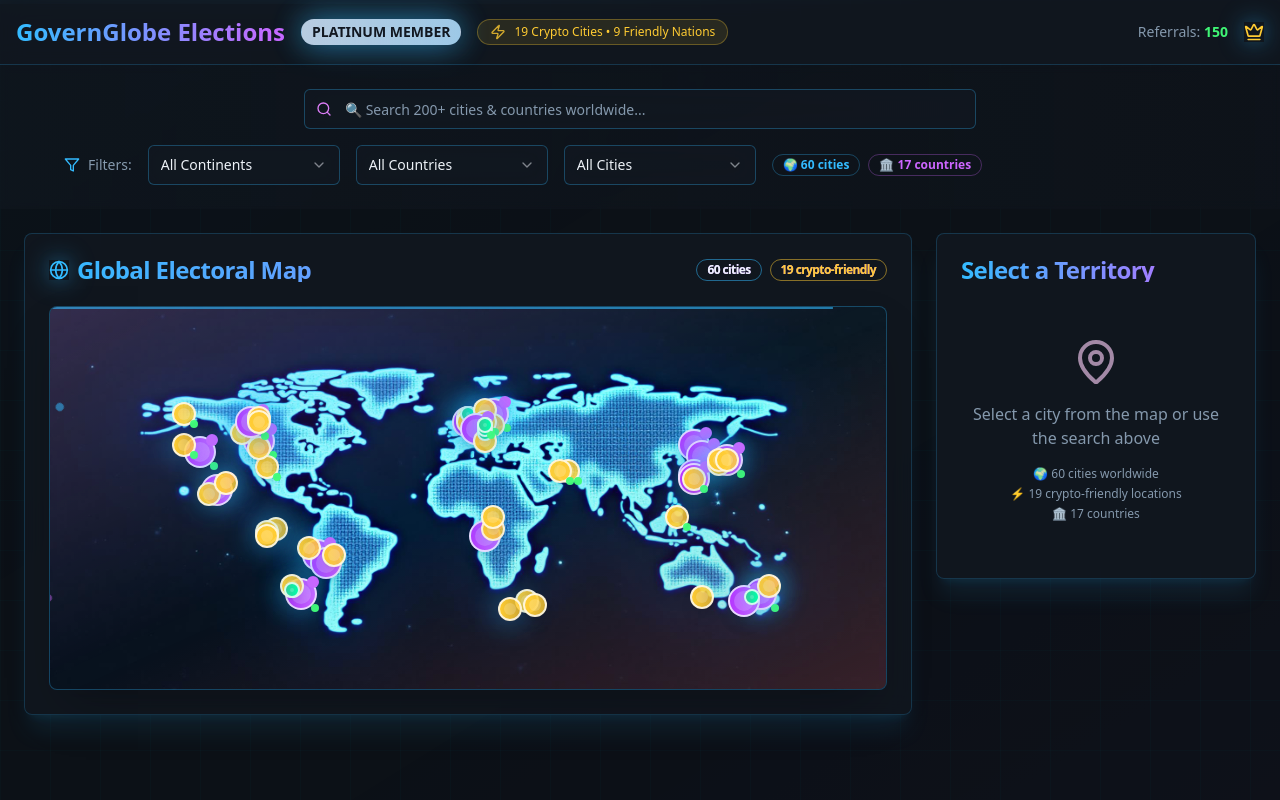
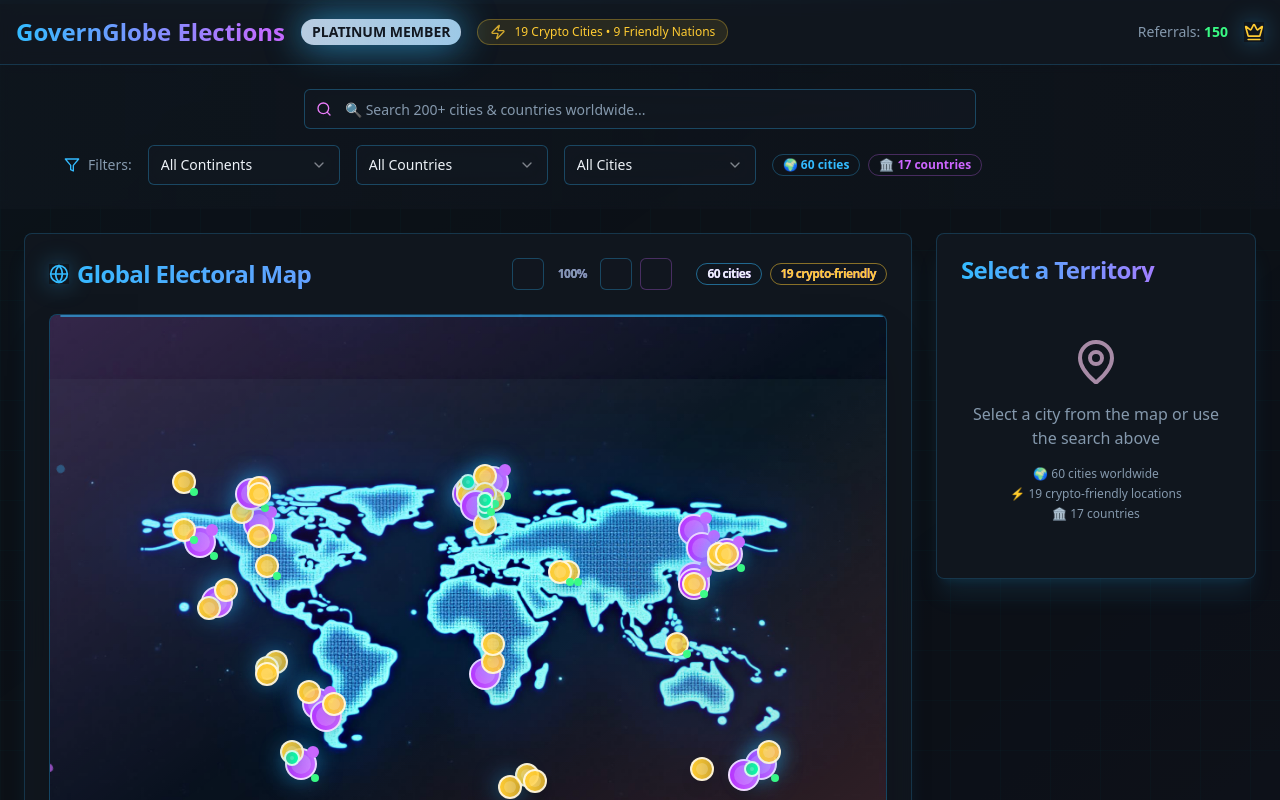
Before and after one commit to harryyatra506-sketch/govern-globe-elections, a React (Vite) app: page / in a window 1280 px wide. Shown: the top 800 px of the page. Built offline with nearby package versions, Linux system fonts and the light colour scheme.

Commit message:
Enhance map interactivity
Implement zoom functionality for the world map and increase its window size. Add a subtle animation where countries "pop out" or zoom in upon clicking for improved UX/UI.

```diff
--- a/src/components/WorldMap.tsx
+++ b/src/components/WorldMap.tsx
@@ -1,5 +1,5 @@
 import { useState } from 'react';
-import { Users, Crown, MapPin, Filter, Globe, Zap, TrendingUp, Building, Flag } from 'lucide-react';
+import { Users, Crown, MapPin, Filter, Globe, Zap, TrendingUp, Building, Flag, ZoomIn, ZoomOut, RotateCcw } from 'lucide-react';
 import { Button } from './ui/button';
 import { Card, CardContent, CardHeader, CardTitle } from './ui/card';
 import { Badge } from './ui/badge';
@@ -32,6 +32,8 @@ const WorldMap = () => {
   const [cityFilter, setCityFilter] = useState<'all' | 'elections' | 'governors' | 'crypto'>('all');
   const [user] = useState<User>({ name: 'John Doe', tier: 'platinum', referrals: 150 });
   const [zoomLevel, setZoomLevel] = useState(1);
+  const [mapCenter, setMapCenter] = useState({ x: 50, y: 50 });
+  const [clickedTerritory, setClickedTerritory] = useState<string | null>(null);
 
   // Filter cities based on filters
   const getFilteredCities = (): CityData[] => {
@@ -63,7 +65,8 @@ const WorldMap = () => {
 
   const handleCitySelect = (city: CityData) => {
     setSelectedTerritory(city);
-    setZoomLevel(2);
+    setZoomLevel(2.5);
+    setMapCenter({ x: city.coordinates.x, y: city.coordinates.y });
   };
 
   const handleCountrySelect = (country: CountryData) => {
@@ -76,7 +79,25 @@ const WorldMap = () => {
 
   const handleTerritoryClick = (city: CityData) => {
     setSelectedTerritory(city);
-    setZoomLevel(2);
+    setZoomLevel(2.5);
+    setMapCenter({ x: city.coordinates.x, y: city.coordinates.y });
+    setClickedTerritory(city.id);
+    // Remove the clicked animation after a short delay
+    setTimeout(() => setClickedTerritory(null), 800);
+  };
+
+  const handleZoomIn = () => {
+    setZoomLevel(prev => Math.min(prev + 0.5, 4));
+  };
+
+  const handleZoomOut = () => {
+    setZoomLevel(prev => Math.max(prev - 0.5, 0.5));
+  };
+
+  const handleResetView = () => {
+    setZoomLevel(1);
+    setMapCenter({ x: 50, y: 50 });
+    setSelectedTerritory(null);
   };
 
   const getAvailableCountries = () => {
@@ -232,6 +253,38 @@ const WorldMap = () => {
                 <Globe className="w-5 h-5 text-primary animate-glow-pulse" />
                 Global Electoral Map
                 <div className="flex items-center gap-2 ml-auto">
+                  {/* Zoom Controls */}
+                  <div className="flex items-center gap-1 mr-4">
+                    <Button
+                      variant="outline"
+                      size="sm"
+                      onClick={handleZoomOut}
+                      disabled={zoomLevel <= 0.5}
+                      className="h-8 w-8 p-0 bg-card/50 border-primary/30 hover:bg-primary/10"
+                    >
+                      <ZoomOut className="w-3 h-3" />
+                    </Button>
+                    <span className="text-xs text-muted-foreground px-2 min-w-12 text-center">
+                      {Math.round(zoomLevel * 100)}%
+                    </span>
+                    <Button
+                      variant="outline"
+                      size="sm"
+                      onClick={handleZoomIn}
+                      disabled={zoomLevel >= 4}
+                      className="h-8 w-8 p-0 bg-card/50 border-primary/30 hover:bg-primary/10"
+                    >
+                      <ZoomIn className="w-3 h-3" />
+                    </Button>
+                    <Button
+                      variant="outline"
+                      size="sm"
+                      onClick={handleResetView}
+                      className="h-8 w-8 p-0 bg-card/50 border-accent/30 hover:bg-accent/10 ml-1"
+                    >
+                      <RotateCcw className="w-3 h-3" />
+                    </Button>
+                  </div>
                   <Badge variant="outline" className="text-xs border-primary/50">
                     {filteredCities.length} cities
                   </Badge>
@@ -243,8 +296,12 @@ const WorldMap = () => {
             </CardHeader>
             <CardContent>
               <div
-                className="relative w-full h-96 bg-cover bg-center rounded-lg border border-primary/30 overflow-hidden shadow-2xl"
-                style={{ backgroundImage: `url(${futuristicWorldMap})` }}
+                className="relative w-full h-[600px] bg-cover bg-center rounded-lg border border-primary/30 overflow-hidden shadow-2xl cursor-move"
+                style={{
+                  backgroundImage: `url(${futuristicWorldMap})`,
+                  backgroundSize: `${100 * zoomLevel}%`,
+                  backgroundPosition: `${50 - (mapCenter.x - 50) * (zoomLevel - 1)}% ${50 - (mapCenter.y - 50) * (zoomLevel - 1)}%`
+                }}
               >
                 {/* Holographic overlay */}
                 <div className="absolute inset-0 bg-gradient-to-br from-primary/20 via-transparent to-accent/20 animate-hologram"></div>
@@ -262,11 +319,19 @@ const WorldMap = () => {
                 </div>
 
                 {/* Territory Markers */}
-                {filteredCities.map((city) => (
+                {filteredCities.map((city) => {
+                  const adjustedX = 50 + (city.coordinates.x - 50) * zoomLevel - (mapCenter.x - 50) * (zoomLevel - 1);
+                  const adjustedY = 50 + (city.coordinates.y - 50) * zoomLevel - (mapCenter.y - 50) * (zoomLevel - 1);
+                  const isVisible = adjustedX >= -5 && adjustedX <= 105 && adjustedY >= -5 && adjustedY <= 105;
+                  const isClicked = clickedTerritory === city.id;
+
+                  if (!isVisible) return null;
+
+                  return (
                     <button
                       key={city.id}
                       onClick={() => handleTerritoryClick(city)}
-                    className={`absolute transform -translate-x-1/2 -translate-y-1/2 rounded-full border-2 border-white/80 shadow-lg transition-all duration-300 hover:scale-150 hover:shadow-xl group ${
+                      className={`absolute transform -translate-x-1/2 -translate-y-1/2 rounded-full border-2 border-white/80 shadow-lg transition-all duration-500 hover:scale-150 hover:shadow-xl group ${
                         city.tier === 'metropolis' ? 'w-8 h-8' : city.tier === 'major' ? 'w-6 h-6' : 'w-4 h-4'
                       } ${
                         city.hasElection
@@ -274,10 +339,13 @@ const WorldMap = () => {
                           : city.governor
                           ? 'bg-gradient-to-r from-gold to-gold/80 animate-glow-pulse shadow-gold/50'
                           : `bg-gradient-to-r ${getTierColor(city.tier)} hover:shadow-territory/50`
+                      } ${
+                        isClicked ? 'animate-bounce scale-150 shadow-2xl shadow-primary/50' : ''
                       }`}
                       style={{
-                      left: `${city.coordinates.x}%`,
-                      top: `${city.coordinates.y}%`,
+                        left: `${adjustedX}%`,
+                        top: `${adjustedY}%`,
+                        transform: `translate(-50%, -50%) scale(${zoomLevel * (isClicked ? 1.5 : 1)})`,
                       }}
                       title={`${city.name}, ${city.country}`}
                     >
@@ -293,15 +361,21 @@ const WorldMap = () => {
                       {city.cryptoFriendly && (
                         <div className="absolute -bottom-1 -right-1 w-2 h-2 bg-gold rounded-full animate-hologram"></div>
                       )}
+
+                      {/* Click ripple effect */}
+                      {isClicked && (
+                        <div className="absolute inset-0 rounded-full border-2 border-primary animate-ping"></div>
+                      )}
                     </button>
-                ))}
+                  );
+                })}
 
                 {selectedTerritory && (
                   <div
-                    className="absolute transform -translate-x-1/2 -translate-y-full bg-card/90 backdrop-blur-md border border-primary/30 rounded-lg p-3 shadow-xl shadow-primary/20 z-10 animate-glow-pulse min-w-48"
+                    className="absolute transform -translate-x-1/2 -translate-y-full bg-card/95 backdrop-blur-md border border-primary/30 rounded-lg p-3 shadow-xl shadow-primary/20 z-10 animate-fade-in min-w-48"
                     style={{
-                      left: `${selectedTerritory.coordinates.x}%`,
-                      top: `${selectedTerritory.coordinates.y}%`,
+                      left: `${50 + (selectedTerritory.coordinates.x - 50) * zoomLevel - (mapCenter.x - 50) * (zoomLevel - 1)}%`,
+                      top: `${50 + (selectedTerritory.coordinates.y - 50) * zoomLevel - (mapCenter.y - 50) * (zoomLevel - 1)}%`,
                     }}
                   >
                     <div className="text-sm font-semibold text-primary flex items-center gap-2">
```
Lines whose indentation alone changed are shown as unchanged.
